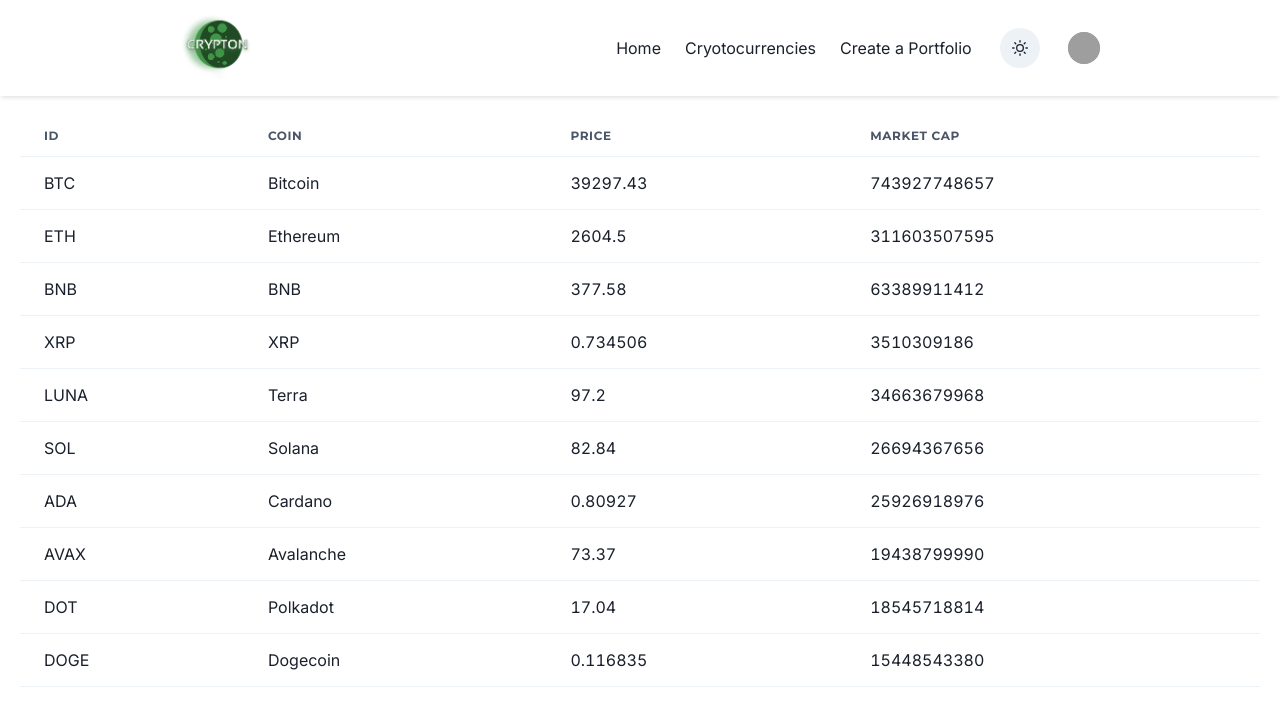
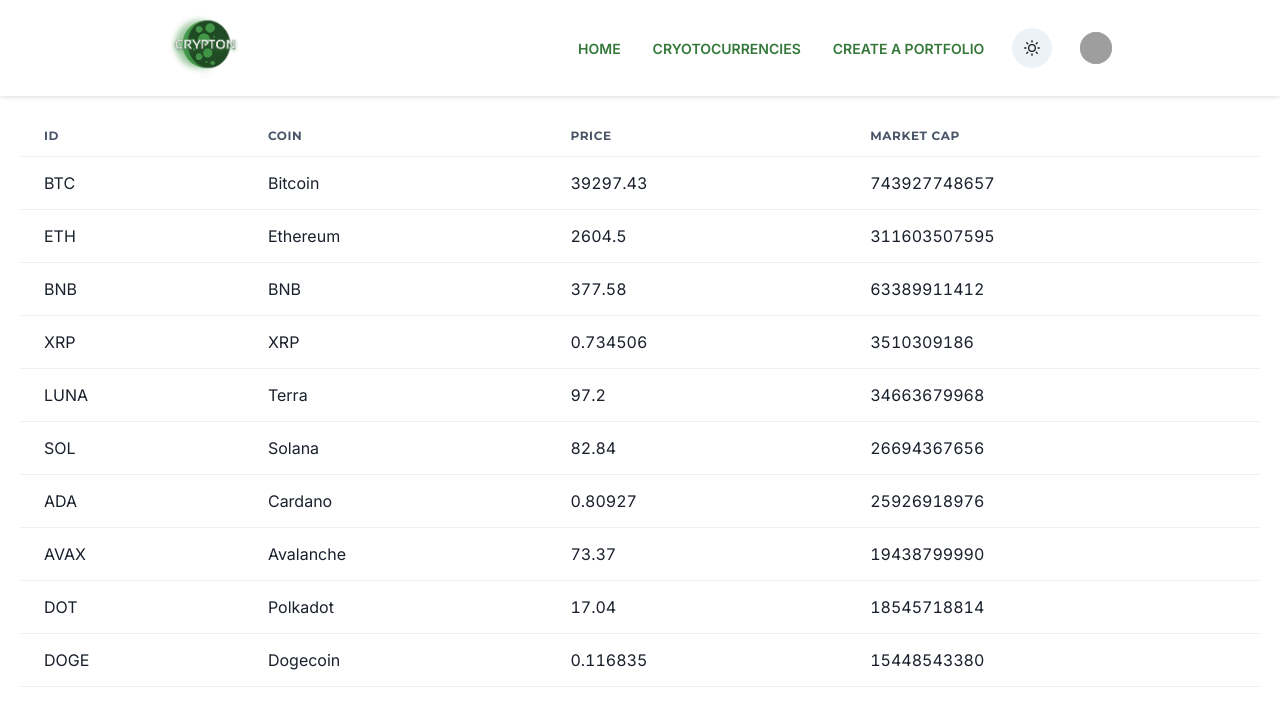
Before and after one commit to akapetano/cryptonlio, a Next.js app: page / in a window 1280 px wide. Shown: the top 726 px of the page. Built offline with nearby package versions, Linux system fonts and the light colour scheme; grey boxes are pictures that could not be loaded.

Commit message:
fix navlinks styling

```diff
--- a/src/components/CryptoTable/CryptoTable.tsx
+++ b/src/components/CryptoTable/CryptoTable.tsx
@@ -37,56 +37,56 @@
       </Tbody>
     </Table>
   );
-  const { getTableProps, getTableBodyProps, headerGroups, rows, prepareRow } =
-    useTable({ columns, data }, useSortBy);
+  // const { getTableProps, getTableBodyProps, headerGroups, rows, prepareRow } =
+  //   useTable({ columns, data }, useSortBy);
 
-  console.log(headerGroups);
-  console.log(rows);
+  // console.log(headerGroups);
+  // console.log(rows);
 
-  return (
-    <Table {...getTableProps()}>
-      <Thead>
-        {headerGroups.map((headerGroup) => (
-          <Tr {...headerGroup.getHeaderGroupProps()} key={headerGroup.id}>
-            {headerGroup.headers.map((column) => (
-              <Th
-                {...column.getHeaderProps(column.getSortByToggleProps())}
-                isNumeric={column.isNumeric}
-                key={column.id}
-              >
-                {column.render('Header')}
-                <chakra.span pl="4">
-                  {column.isSorted ? (
-                    column.isSortedDesc ? (
-                      <TriangleDownIcon aria-label="sort descending" />
-                    ) : (
-                      <TriangleUpIcon aria-label="sorted ascending" />
-                    )
-                  ) : null}
-                </chakra.span>
-              </Th>
-            ))}
-          </Tr>
-        ))}
-      </Thead>
-      <Tbody {...getTableBodyProps()}>
-        {rows.map((row) => {
-          prepareRow(row);
-          return (
-            <Tr {...row.getRowProps()} key={row.id}>
-              {row.cells.map((cell) => (
-                <Td
-                  {...cell.getCellProps()}
-                  isNumeric={cell.column.isNumeric}
-                  key={cell.column.id}
-                >
-                  {cell.render('Cell')}
-                </Td>
-              ))}
-            </Tr>
-          );
-        })}
-      </Tbody>
-    </Table>
-  );
+  // return (
+  //   <Table {...getTableProps()}>
+  //     <Thead>
+  //       {headerGroups.map((headerGroup) => (
+  //         <Tr {...headerGroup.getHeaderGroupProps()} key={headerGroup.id}>
+  //           {headerGroup.headers.map((column) => (
+  //             <Th
+  //               {...column.getHeaderProps(column.getSortByToggleProps())}
+  //               isNumeric={column.isNumeric}
+  //               key={column.id}
+  //             >
+  //               {column.render('Header')}
+  //               <chakra.span pl="4">
+  //                 {column.isSorted ? (
+  //                   column.isSortedDesc ? (
+  //                     <TriangleDownIcon aria-label="sort descending" />
+  //                   ) : (
+  //                     <TriangleUpIcon aria-label="sorted ascending" />
+  //                   )
+  //                 ) : null}
+  //               </chakra.span>
+  //             </Th>
+  //           ))}
+  //         </Tr>
+  //       ))}
+  //     </Thead>
+  //     <Tbody {...getTableBodyProps()}>
+  //       {rows.map((row) => {
+  //         prepareRow(row);
+  //         return (
+  //           <Tr {...row.getRowProps()} key={row.id}>
+  //             {row.cells.map((cell) => (
+  //               <Td
+  //                 {...cell.getCellProps()}
+  //                 isNumeric={cell.column.isNumeric}
+  //                 key={cell.column.id}
+  //               >
+  //                 {cell.render('Cell')}
+  //               </Td>
+  //             ))}
+  //           </Tr>
+  //         );
+  //       })}
+  //     </Tbody>
+  //   </Table>
+  // );
 }
--- a/src/components/core/MainNav/MainNav.tsx
+++ b/src/components/core/MainNav/MainNav.tsx
@@ -1,5 +1,4 @@
 import {
-  Box,
   Flex,
   HStack,
   useDisclosure,
@@ -36,7 +35,7 @@
 
       <Flex>
         <Stack direction={'row'} spacing={7}>
-          <HStack as={'nav'} spacing={6} display={{ base: 'none', md: 'flex' }}>
+          <HStack as={'nav'} spacing={8} display={{ base: 'none', md: 'flex' }}>
             {Links.map((link) => (
               <NavLink key={link}>{link}</NavLink>
             ))}
@@ -45,6 +44,7 @@
             aria-label="Toggle light dark mode"
             onClick={toggleColorMode}
             icon={<SwitchIcon />}
+            _hover={{ color: useColorModeValue('brand.600', 'brand.50') }}
             rounded="full"
             size="md"
           />
--- a/src/components/core/NavLink/NavLink.tsx
+++ b/src/components/core/NavLink/NavLink.tsx
@@ -4,11 +4,14 @@
 export const NavLink = ({ children }: { children: ReactNode }) => (
   <Link
     rounded={'md'}
-    transition={'all .3s ease-in-out'}
+    color={useColorModeValue('brand.400', 'brand.100')}
+    fontWeight="600"
+    transition="all .3s ease-in-out"
+    fontSize="sm"
+    textTransform="uppercase"
     _hover={{
-      textDecoration: 'none',
-      color: useColorModeValue('brand.600', 'brand.300'),
-      fontWeight: '600',
+      textDecoration: 'underline',
+      color: useColorModeValue('brand.600', 'brand.200'),
     }}
     _active={{ bg: useColorModeValue('brand.700', 'brand.400') }}
     href={'#'}
```
